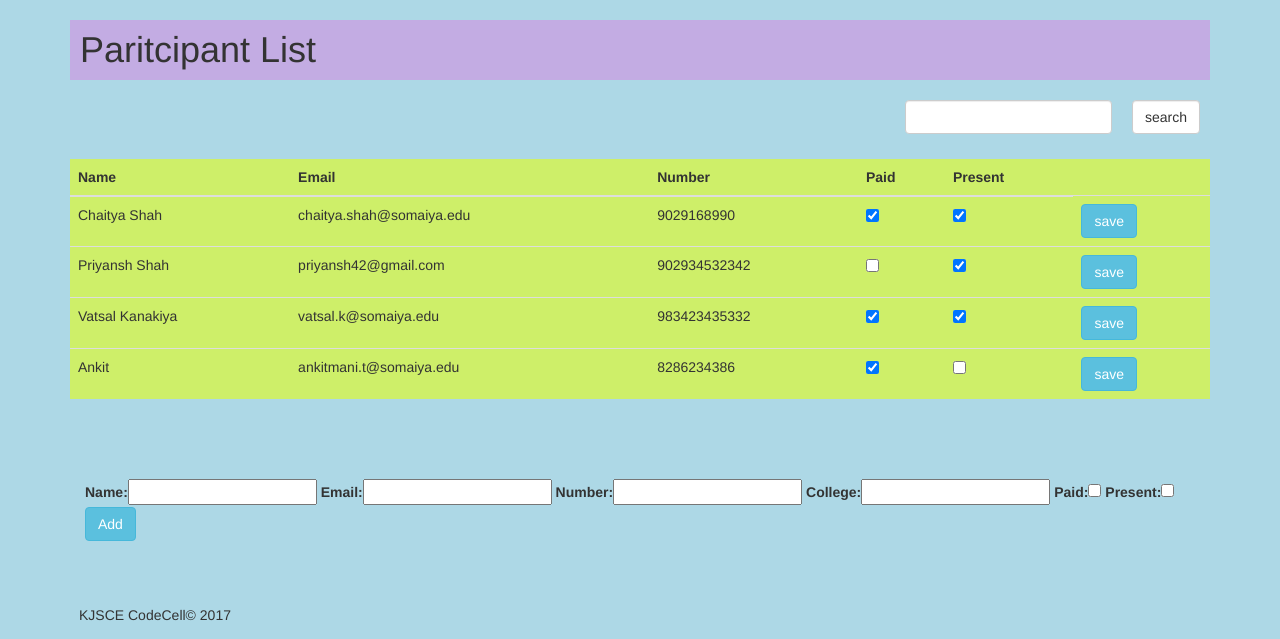
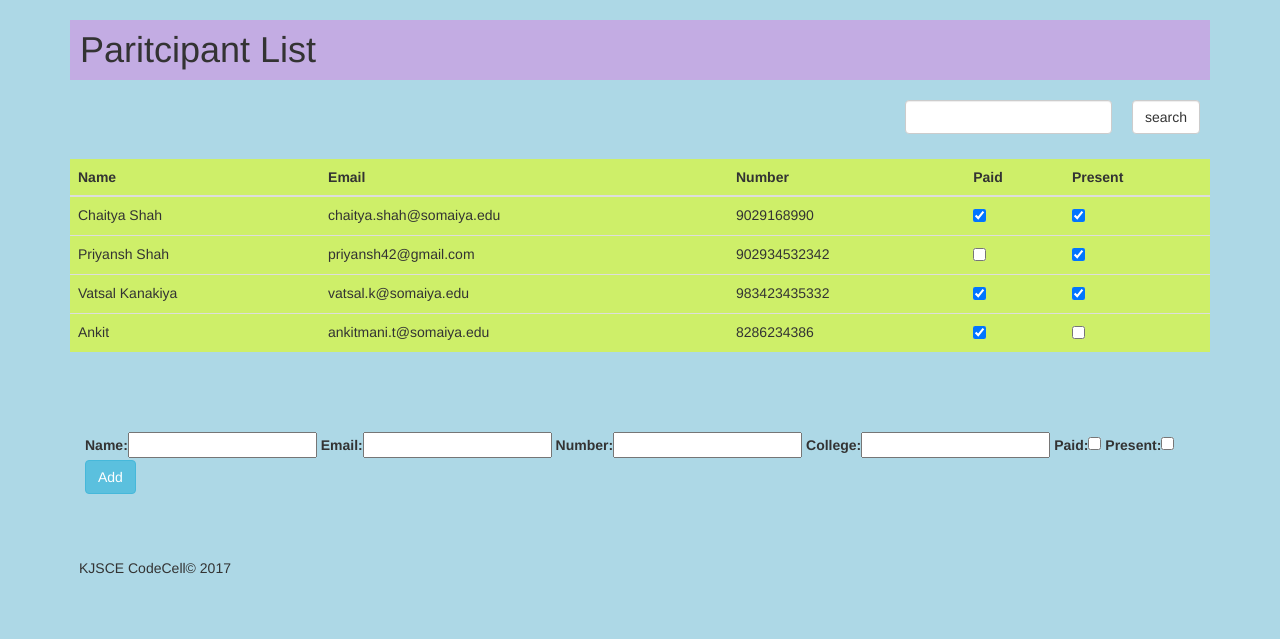
Before and after one commit to kjsce-codecell/WebPanel, a Django app: page /edit/# in a window 1280 px wide. Shown: the top 639 px of the page. Run offline with Django 3.2, Linux system fonts and the light colour scheme; data comes from the database, SQL or seed files in the repository; both versions use the stored data as it was after the commit; some libraries are stand-ins or nearby versions.

Commit message:
Direct save
* Direct save

* Shorten Code

* Handle Multiple Users

```diff
--- a/contestReg/models.py
+++ b/contestReg/models.py
@@ -1,13 +1,12 @@
 from django.db import models
 
+class Participant(models.Model):
+	name    = models.CharField(max_length = 250)
+	email   = models.EmailField(max_length = 250)
+	number  = models.CharField(max_length = 15)
+	college = models.CharField(max_length = 250)
+	paid    = models.BooleanField(default = False)
+	present = models.BooleanField(default = False)
 
-class Participant(models.Model):
-    name    = models.CharField(max_length = 250)
-    email   = models.EmailField(max_length = 250)
-    number  = models.CharField(max_length = 15)
-    college = models.CharField(max_length = 250)
-    paid    = models.BooleanField(default = False)
-    present = models.BooleanField(default = False)
-
-    def __str__(self):
-        return self.name
+	def __str__(self):
+		return self.name
--- a/contestReg/static/js/index.js
+++ b/contestReg/static/js/index.js
@@ -1,5 +1,3 @@
-
-
 function getCookie(name) {
 		var cookieValue = null;
 		if (document.cookie && document.cookie !== '') {
@@ -16,8 +14,6 @@ function getCookie(name) {
 		return cookieValue;
 }
 
-
-
  function SaveData(user_id){
 	var pre_id = "present"+user_id;
 	var paid_id = "paid"+user_id;
@@ -31,30 +27,23 @@ function getCookie(name) {
 		"present": present
 	};
 	makeCall(data,"http://localhost:8000/register/save/");
-
-
 };
 
-
 function makeCall(data,url){
-
 	// validation for Cross Site Request Forgery protection
-
 	var csrftoken = getCookie('csrftoken');
 	$.ajaxSetup({
 		beforeSend: function(xhr, settings) {
 			xhr.setRequestHeader("X-CSRFToken", csrftoken);
 		}
 	});
-
 	// make call
-
-	$.post({
+	$.ajax({
 			type: "POST",
 			url: url,
 			data: data,
 
 		}).done(function(data){
-  		$.notify(data,'success')
+			//$.notify(data,'success')
 		});
 }
--- a/contestReg/templates/contestReg/edit.html
+++ b/contestReg/templates/contestReg/edit.html
@@ -1,7 +1,6 @@
 {% extends "contestReg/index.html" %}
 
 {% block content %}
-
 
 		<h1>Paritcipant List</h1>
 	<div class="container-fluid">
@@ -45,20 +44,14 @@
 
 						{% csrf_token %}
 						<td>
-						<input id="paid{{entry.id}}" class="" type="checkbox" name="paid"
+						<input id="paid{{entry.id}}" class="saveme" type="checkbox" name="paid" data="{{entry.id}}"
 						 {% if entry.paid %} checked {% endif %}
 						 />
 					</td>
 					<td>
-						<input id="present{{entry.id}}" class="" type="checkbox" name="present"
+						<input id="present{{entry.id}}" class="saveme" type="checkbox" name="present" data="{{entry.id}}"
 						{% if entry.present %} checked {% endif %}
 						/>
-					</td>
-
-
-					<td>
-						<input class="hide" name="id" type="text" value="{{entry.id}}" />
-						<input  class="saveme btn btn-info" data="{{entry.id}}" type="submit" value="save" />
 					</td>
 
 					<!-- </form> -->
@@ -72,12 +65,10 @@
 							</form>
 						</td>
 					{% endif %}
-
 				</tr>
 			{% endfor %}
 		</tbody>
 	</table>
-
 
 	<br>
 	<br>
@@ -87,8 +78,7 @@
 	<form class="form-add" action="/register/edit/" method="post">
 		{% csrf_token %}
 		{{ form }}
-
-		<input class="btn btn-info " type="submit" value="Add" />
+		<input class="btn btn-info" type="submit" value="Add" />
 	</form>
 	{% endif %}
 	</div>
--- a/contestReg/templates/contestReg/index.html
+++ b/contestReg/templates/contestReg/index.html
@@ -37,7 +37,6 @@
 <script src="{% static 'js/notify.min.js' %}"></script>
 <script src="{% static 'js/index.js' %}"></script>
 <script>
-
 	$(document).ready(function(){
 		$('#message').hide();
 		$('.saveme').click(function(event){
--- a/contestReg/views.py
+++ b/contestReg/views.py
@@ -1,13 +1,11 @@
 from django.shortcuts import render,redirect
-from django.http import HttpResponse
+from django.http import HttpResponse, HttpResponseRedirect
 from django.template.loader import get_template
 from .models import Participant
 from .forms import AddNewParticipant
 
-
-
 def home(request):
-	return redirect('/register/edit')
+	return redirect('/register/edit/')
 
 def save(request):
 	# subject to change
@@ -17,22 +15,27 @@ def save(request):
 		present = request.POST.get('present',0)
 		paid = True if paid is  '1' else False
 		present = True if present is '1' else False
-		id = request.POST.get('id','')
-		query = Participant.objects.get(id=id)
-		# print(paid)
-		# print(present)
-		query.paid = paid
-		query.present = present
-		query.save()
-		message =  "changes for "+ query.name.lower()+ " saved"
+		try:
+			id = request.POST.get('id','')
+			query = Participant.objects.get(id=id)
+			# print(paid)
+			# print(present)
+			query.paid = paid
+			query.present = present
+			query.save()
+			message =  "changes for "+ query.name.lower()+ " saved"
+		except:
+			pass
 	return HttpResponse(message);
 
 def delete(request):
 	if request.method == "POST":
 		id = request.POST.get('id',0)
-		query = Participant.objects.get(id=id);
-
-		query.delete();
+		try:
+			query = Participant.objects.get(id=id);
+			query.delete();
+		except:
+			pass
 		return redirect('/register/delete/')
 	else:
 		q = request.GET.get('q','')
@@ -42,9 +45,6 @@ def delete(request):
 			data = Participant.objects.all();
 		return render(request,'contestReg/edit.html',
 		{"title": "View", "view": True,"data": data,'q':q,'delete': True})
-
-
-
 
 def view(request):
 	#print(request)
@@ -60,11 +60,9 @@ def view(request):
 		{"title": "View", "view": True,"data": data,'q':q})
 
 def edit(request):
-
 	message = request.session.get('message')
 	request.session['message'] = None
 	#print(request)
-
 	if request.method == "POST":
 		form = AddNewParticipant(data = request.POST)
 
@@ -73,17 +71,14 @@ def edit(request):
 			return redirect('/register/edit/')
 	else:
 		form = AddNewParticipant()
-
 		q = request.GET.get('q','')
 		data = None
 		if q is not '':
 			data = Participant.objects.filter(name__startswith = q);
 		else:
 			data = Participant.objects.all();
-
 		#template = get_template('contestReg/index.html')
 		return render(request,'contestReg/edit.html',
 			{"title": "Edit", "view": False,"data": data,"form":form,'q':q,'message':message})
 
-
 # Create your views here.
```
Also changed, not shown: db.sqlite3. Lines whose indentation alone changed are shown as unchanged.
